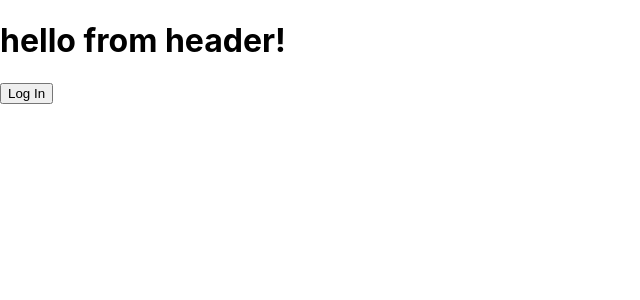
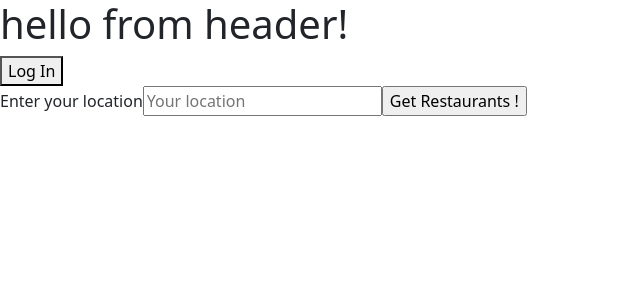
Before and after one commit to react-warriors-301/week-beat, a React (Create React App) app: page / in a window 1280 px wide. Shown: the top 300 px of the page, without its empty margins (0-640 px from the left). Built offline with nearby package versions, Linux system fonts and the light colour scheme.

Commit message:
resturentfront

```diff
--- a/package.json
+++ b/package.json
@@ -7,7 +7,8 @@
     "@testing-library/jest-dom": "^5.14.1",
     "@testing-library/react": "^11.2.7",
     "@testing-library/user-event": "^12.8.3",
-    "bootstrap": "^5.0.2",
+    "axios": "^0.21.1",
+    "bootstrap": "^5.1.0",
     "react": "^17.0.2",
     "react-bootstrap": "^2.0.0-beta.4",
     "react-dom": "^17.0.2",
--- a/src/App.js
+++ b/src/App.js
@@ -1,12 +1,17 @@
 import Header from './components/Header';
 import './App.css';
+import Restaurants from './components/Restaurants';
+
 
 function App() {
   return (
 
     <>
     <Header/>
+    <Restaurants/>
+
     </>
+
   );
 }
 
--- a/src/components/Header.js
+++ b/src/components/Header.js
@@ -3,6 +3,7 @@ import Login from './Login';
 import LogoutButton from './Logout';
 import Profile from './Profile';
 import { withAuth0 } from "@auth0/auth0-react";
+// import Restaurants from './Restaurants';
 
 class Header extends React.Component {
 render() {
@@ -12,6 +13,8 @@ render() {
         <h1>hello from header!</h1>
 {isAuthenticated ? <LogoutButton/> : <Login/>}
         <Profile/>
+
+
         </>
     )
 }
--- /dev/null
+++ b/src/components/Restaurants.js
@@ -0,0 +1,145 @@
+import React, { Component } from 'react'
+// import Form from 'react-bootstrap/Form';
+// import Button from 'react-bootstrap/Button';
+import 'bootstrap/dist/css/bootstrap.min.css';
+import axios from 'axios';
+import Carousel from 'react-grid-carousel';
+import Card from 'react-bootstrap/Card';
+
+class Restaurants extends Component {
+
+
+    constructor(props) {
+        super(props);
+        this.state = {
+
+            // server : process.env.REACT_APP_SERVER_URL,
+
+            restaurantsArray: [],
+            show: false
+        }
+
+    }
+
+
+
+    getRestaurants = (event) => {
+        event.preventDefault();
+
+
+        let searchQuery = event.target.location.value;
+
+
+
+        // const URL = `${this.state.server}/restaurants?location=${searchQuery}`
+        // http://localhost:3001/restaurants?location=Houston
+        const URL = `http://localhost:3001/restaurants?location=${searchQuery}`
+
+
+
+        axios
+            .get(URL)
+            .then(results => {
+                this.setState({
+                    restaurantsArray: results.data,
+                    show: true
+
+                })
+                console.log(results.data);
+
+            })
+            .catch(err => {
+                console.log(err);
+            })
+
+
+    }
+
+
+    topRates = (restaurantsArray) => {
+        let answer = restaurantsArray.rating.map(result => {
+            answer.push(result);
+        })
+        console.log(answer);
+
+        return answer;
+    }
+
+    topRates;
+
+
+
+    render() {
+        return (
+            <>
+                <form onSubmit={(event) => this.getRestaurants(event)}>
+                    <label>Enter your location</label>
+                    <input type="text" name="location" placeholder='Your location' />
+                    <input type="submit" value="Get Restaurants !" />
+                </form>
+
+                {/*
+                <div>
+                    <Carousel>
+                        {this.state.restaurantsArray.map(item => {
+                            return (
+                                <Carousel.Item>
+                                    <img
+                                        className="d-block w-100"
+                                        src={item.image}
+                                        alt="First slide"
+                                    />
+                                    <Carousel.Caption>
+                                                                            <h3>First slide label</h3>
+                                        <p>Nulla vitae elit libero, a pharetra augue mollis interdum.</p>
+                                    </Carousel.Caption>
+                                </Carousel.Item>
+
+
+                            )
+                        })}
+                    </Carousel>
+
+                </div> */}
+
+
+                <div>
+                    {this.state.show &&
+                        <Card>
+                            <Carousel cols={3} rows={1} gap={10} loop >
+                                {
+                                    this.state.restaurantsArray.map((item, idx) => {
+                                        console.log(item);
+
+                                        return (
+
+                                            <Carousel.Item>
+                                                <img width="100%"
+                                                    src={item.image} alt={item.name} style={{ height: '500px' }} />
+                                                <Card.Header>
+                                                    <h3>{item.name}</h3>
+                                                    <p>{item.price}</p>
+                                                </Card.Header>
+                                            </Carousel.Item>
+
+                                        )
+                                    })}
+                            </Carousel>
+                        </Card>}
+                </div>
+
+
+
+
+            </>
+
+        )
+    }
+
+
+
+}
+
+
+
+export default Restaurants;
```
Also changed, not shown: src/components/Main.js (+23 -0 lines), src/components/Movies.js (added), 2 other files (tests, documents, lock files or other folders).
